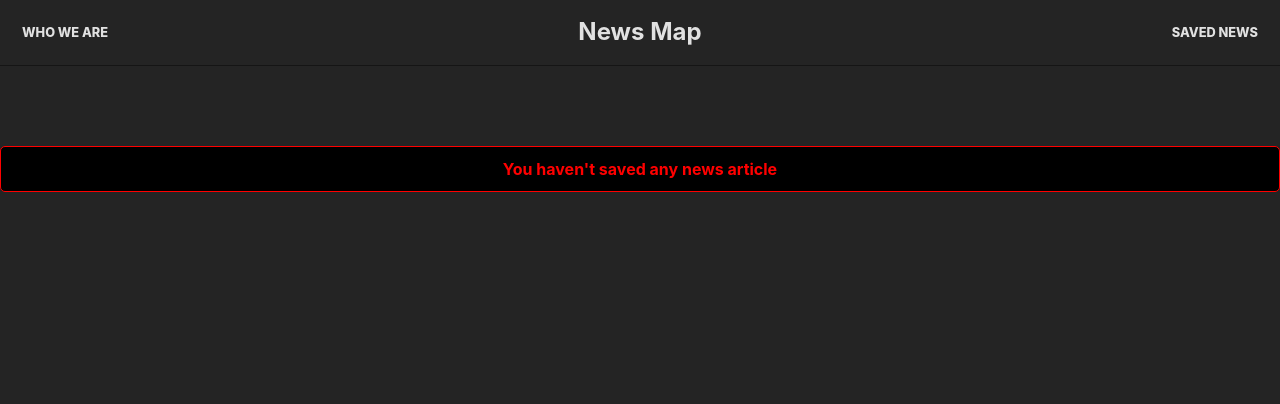
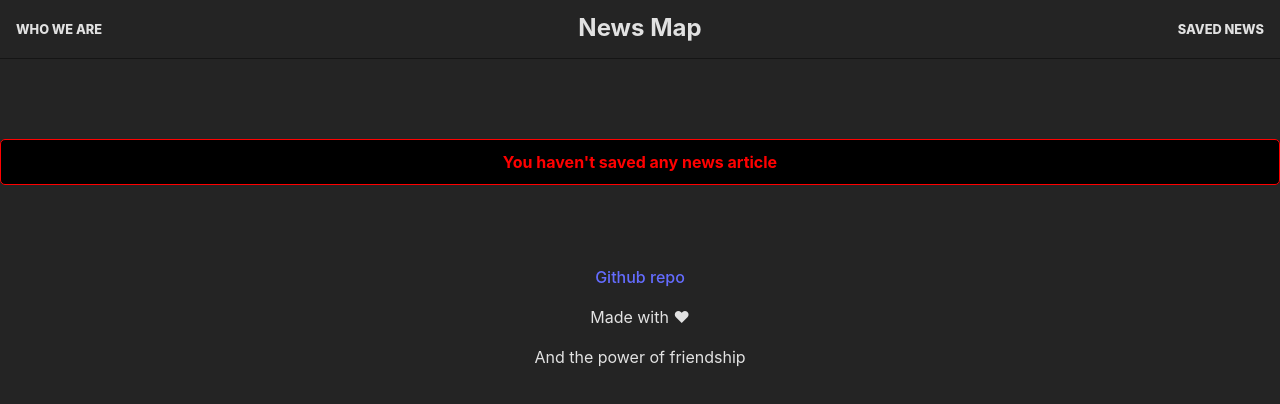
Before and after one commit to Lagsi/map-react, a React (Vite) app: page /saved in a window 1280 px wide. Shown: the top 404 px of the page. Built offline with nearby package versions, Linux system fonts and the light colour scheme; what @svg-maps/world, react-autocomplete-input would draw is missing.

Commit message:
changes to links / create footer

```diff
--- a/index.html
+++ b/index.html
@@ -4,7 +4,7 @@
     <meta charset="UTF-8" />
     <link rel="icon" type="image/svg+xml" href="/map-pin.svg" />
     <meta name="viewport" content="width=device-width, initial-scale=1.0" />
-    <title>React Map</title>
+    <title>News Map</title>
     <script>
       let FF_FOUC_FIX;
     </script>
--- a/src/App.css
+++ b/src/App.css
@@ -35,6 +35,10 @@ body {
   font-size: 1.5rem;
 }
 
+.input-container p {
+  padding: 0 1rem;
+}
+
 .about-page-container {
   display: flex;
   flex-direction: column;
@@ -46,6 +50,7 @@ body {
 }
 
 .loading {
+  /* display: none; */
   text-align: center;
   margin-bottom: 3rem;
 }
@@ -60,11 +65,11 @@ body {
 }
 
 .go-back {
-  padding: 0 0.5rem;
+  padding: 4rem 0.5rem;
   background-color: white;
   color: black;
   width: fit-content;
-  margin: 4rem auto;
+  /* margin: 4rem auto; */
   border-radius: 6px;
   padding: 0.3rem 1rem;
   font-weight: 600;
@@ -475,6 +480,10 @@ p.warning {
     grid-template-columns: repeat(2, 1fr);
   }
 
+  .input-container p {
+    font-size: 1rem;
+  }
+
   .card {
     min-height: 22rem;
   }
--- a/src/App.jsx
+++ b/src/App.jsx
@@ -148,12 +148,22 @@ function App() {
                     onChange={handleChange}
                     Component={"input"}
                     passThroughEnter={true}
+                    onKeyDown={(e) => {
+                      if (e.keyCode === 13) {
+                        const newInputValue =
+                          inputValue[0].toUpperCase() + inputValue.slice(1);
+                        mobileButtonClick(newInputValue);
+                      }
+                    }}
                   />
                 </div>
                 <div className="not-mobile">
-                  <div className="loading">
-                    {loading && <h3>LOADING...</h3>}
-                  </div>
+                  {loading && (
+                    <div className="loading">
+                      <h3>LOADING...</h3>
+                    </div>
+                  )}
+
                   {/* <HoverDisplay country={country} /> */}
                   <div ref={myElement} className="map-container">
                     <SVGMap
--- a/src/components/About.jsx
+++ b/src/components/About.jsx
@@ -2,6 +2,7 @@ import React from "react";
 import { Link } from "react-router-dom";
 import AboutCard from "./AboutCard";
 import styles from "./About.module.css";
+import Footer from "./Footer";
 
 function About() {
   return (
@@ -38,15 +39,12 @@ function About() {
           linkedin="https://www.linkedin.com/in/jeppehauman/"
         />
       </div>
-      <Link className={styles["button-wrapper"]} to="/">
-        <button className={styles["go-back"]}>Go back</button>
-      </Link>
-
-      <div className="made-with-love">
-        <a href="https://github.com/Lagsi/map-react">Github repo</a>
-        <p>Made with ❤</p>
-        <p>And the power of friendship</p>
+      <div className={styles["button-wrapper"]}>
+        <Link className={styles["go-back"]} to="/">
+          Go back
+        </Link>
       </div>
+      <Footer />
     </div>
   );
 }
--- /dev/null
+++ b/src/components/Footer.jsx
@@ -0,0 +1,11 @@
+function Footer() {
+  return (
+    <div className="made-with-love">
+      <a href="https://github.com/Lagsi/map-react">Github repo</a>
+      <p>Made with ❤</p>
+      <p>And the power of friendship</p>
+    </div>
+  );
+}
+
+export default Footer;
--- a/src/components/Header.jsx
+++ b/src/components/Header.jsx
@@ -7,18 +7,18 @@ function Header() {
     <header>
       <div className={styles.header}>
         <div className={styles.about}>
-          <Link className={styles["button-wrapper"]} to="/about">
-            <button className={styles["go-back"]}>Who we are</button>
+          <Link className={styles["go-back"]} to="/about">
+            Who we are
           </Link>
         </div>
-        <div>
+        <div className={styles["app-title-container"]}>
           <Link to="/">
             <h1 className={styles["app-title"]}>News Map</h1>
           </Link>
         </div>
         <div>
-          <Link className={styles["button-wrapper"]} to="/saved">
-            <button className={styles["go-back"]}>Saved News</button>
+          <Link className={styles["go-back"]} to="/saved">
+            Saved news
           </Link>
         </div>
       </div>
--- a/src/components/Header.module.css
+++ b/src/components/Header.module.css
@@ -11,7 +11,7 @@
   transition-timing-function: cubic-bezier(0.25, 0.8, 0.25, 1);
   transition-duration: 400ms;
   transition-property: color;
-  margin: 1rem 0;
+  margin: 0rem 0;
 }
 
 .go-back:focus,
@@ -48,18 +48,19 @@
   color: #e1e1e1;
   font-size: 1.5em;
 }
+.app-title-container {
+  text-align: center;
+}
 
 .app-title:hover {
   color: #fff;
 }
 
-
 .header {
-  padding: 0;
   display: flex;
   align-items: center;
   justify-content: space-between;
-  padding: 0.5rem 1rem;
+  padding: 1rem 1rem;
   margin: 0rem 0 5rem 0;
   border-bottom: 1px solid #151515;
 }
--- a/src/components/saved.jsx
+++ b/src/components/saved.jsx
@@ -1,18 +1,23 @@
-import React, { useEffect } from 'react'
-import Articles from './Articles';
+import React, { useEffect } from "react";
+import Articles from "./Articles";
+import Footer from "./Footer";
 
 const Saved = () => {
-    const items = { ...localStorage }
-    let articles = []
-    for (let article in items) {
-        articles.push(JSON.parse(items[article]))
-    }
-    console.log(articles)
-    return (
-        <>
-            {articles.length > 0 ? <Articles data={articles} /> : <p className='warning'> You haven't saved any news article </p>}
-        </>
-    )
-}
+  const items = { ...localStorage };
+  let articles = [];
+  for (let article in items) {
+    articles.push(JSON.parse(items[article]));
+  }
+  return (
+    <>
+      {articles.length > 0 ? (
+        <Articles data={articles} />
+      ) : (
+        <p className="warning"> You haven't saved any news article </p>
+      )}
+      <Footer />
+    </>
+  );
+};
 
-export default Saved
+export default Saved;
```
